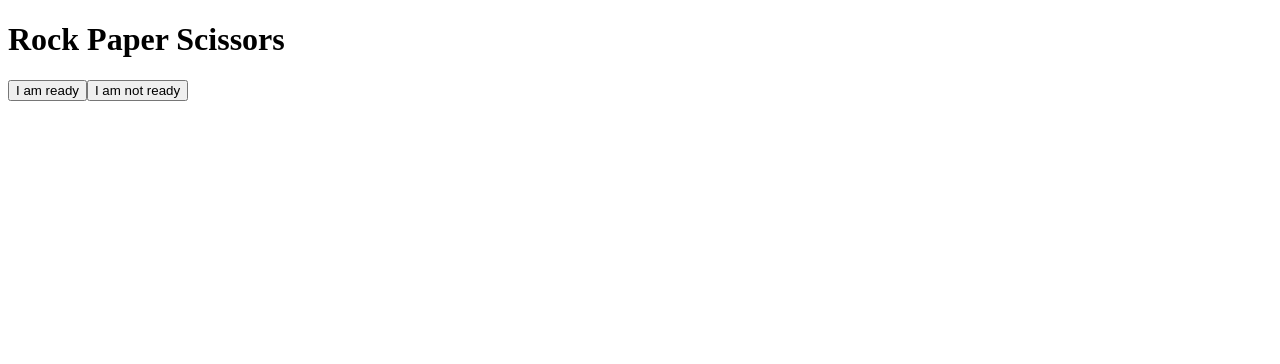
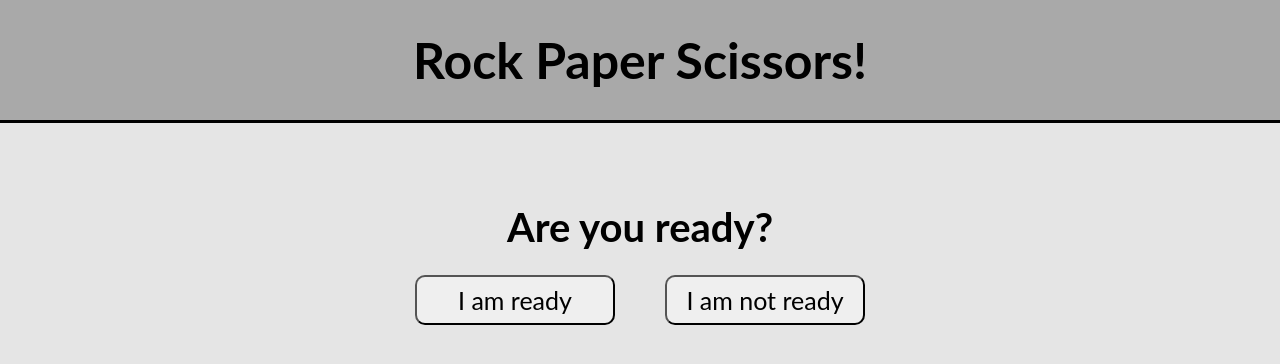
Before and after one commit to rednaxelam/rock-paper-scissors, a plain HTML site: page index.html in a window 1280 px wide. Drawn offline with Linux system fonts and the light colour scheme.

Commit message:
Add some basic styling to the website

```diff
--- a/index.html
+++ b/index.html
@@ -6,10 +6,20 @@
   <meta name="viewport" content="width=device-width, initial-scale=1.0">
   <title>Rock Paper Scissors</title>
   <script src="new-script.js" defer></script>
+  <link rel="stylesheet" href="./style.css">
 </head>
 <body>
-  <div id="main-container">
+  <div id="main">
+    <div id="main-header-background">
+      <div id="main-header">
+        <h1>Rock Paper Scissors!</h1>
+      </div>
+    </div>
+    <div id="main-container-background">
+      <div id="main-container">
 
+      </div>
+    </div>
   </div>
 </body>
 </html>
--- a/new-script.js
+++ b/new-script.js
@@ -9,7 +9,7 @@ function displayStartFrame() {
   const mainContainer = getMainContainer();
 
   const title = createElement('h1', {"id": "logo"});
-  title.textContent = "Rock Paper Scissors";
+  title.textContent = "Are you ready?";
 
   const choiceDiv = createChoiceDiv({'I am ready': displayRoundSelectionFrame, 'I am not ready': displayNotReadyFrame});
 
--- a/style.css
+++ b/style.css
@@ -0,0 +1,63 @@
+body {
+  margin: 0px;
+}
+
+#main {
+  font-family: Lato,sans-serif;
+  margin: auto;
+  background-color: #E5E5E5;
+  min-height: 100vh;
+
+}
+
+#main-header-background {
+  background-color: darkgray;
+  border-bottom: 3px solid black;
+}
+
+#main-header {
+  max-width: 1536px;
+  width: 80vw;
+  margin: auto;
+}
+
+#main-header h1 {
+  text-align: center;
+  font-size: 50px;
+  padding: 30px 0px;
+}
+
+#main-container {
+  max-width: 1536px;
+  width: 80vw;
+  display: flex;
+  flex-direction: column;
+  margin: auto;
+  gap: 3vh;
+  align-items: center;
+  margin-top: 10vh;
+}
+
+.choices {
+  display: flex;
+  gap: 50px;
+}
+
+h1 {
+  margin: 0px;
+  font-size: 40px;
+}
+
+button, input {
+  font-size: 25px;
+  font-family: Lato,sans-serif;
+  min-width: 200px;
+  height: 50px;
+  border-radius: 10px;
+}
+
+
+
+p {
+  font-size: 25px;
+}
```
Also changed, not shown: img/stars-background.jpg (added).
